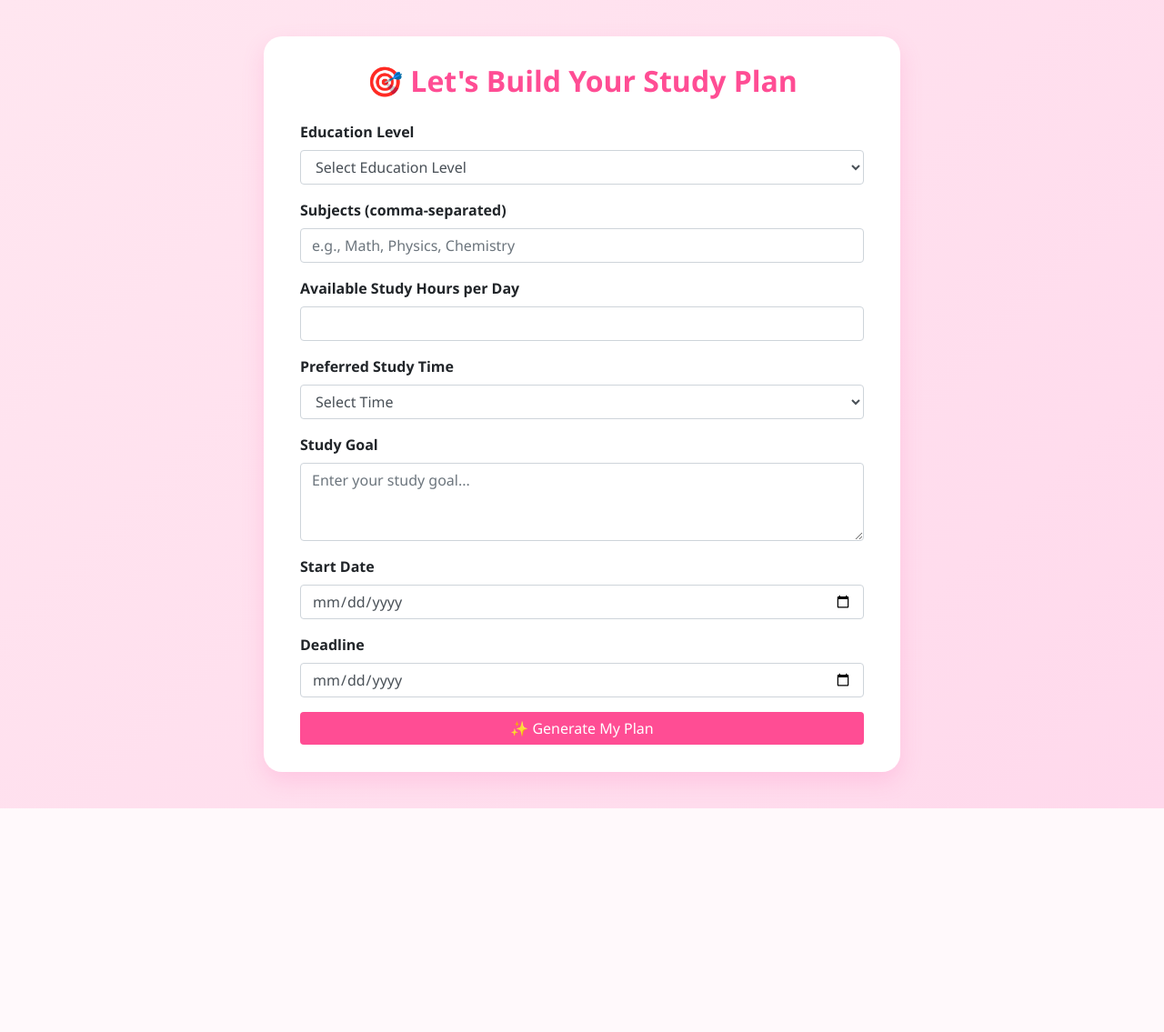
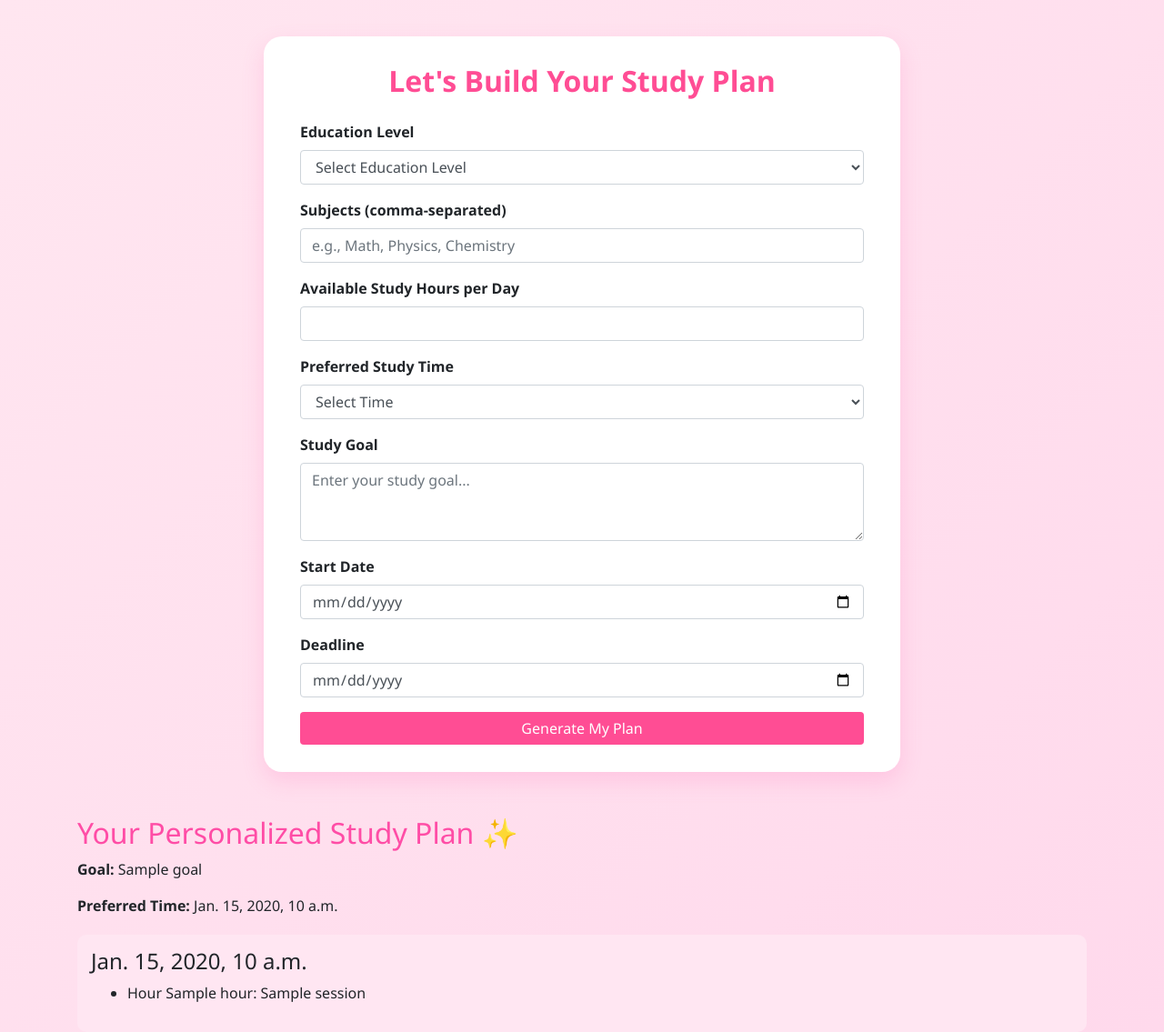
Before and after one commit to abhishripathak/Study-Schedule-app, a Django app: template accounts/templates/accounts/dashboard.html in a window 1280 px wide. Shown: the whole page at 91% size. Before the commit the page ends 889 px from the top, so only its background shows below. Run offline with Django 5.2, Linux system fonts and the light colour scheme; the template is opened without the code that fills it: most values are stand-ins (such as "Sample title", 1, 10 or a date in 2020); some libraries are stand-ins or nearby versions.

Commit message:
Fixed dashboard view error and added GET handling

```diff
--- a/accounts/templates/accounts/dashboard.html
+++ b/accounts/templates/accounts/dashboard.html
@@ -42,8 +42,9 @@
     </style>
 </head>
 <body>
+
     <div class="dashboard-container">
-        <h2 class="text-center">🎯 Let's Build Your Study Plan</h2>
+        <h2 class="text-center">Let's Build Your Study Plan</h2>
 
         {% if messages %}
             {% for message in messages %}
@@ -100,9 +101,33 @@
                 <input type="date" class="form-control" id="deadline" name="deadline" required>
             </div>
 
-            <button type="submit" class="btn btn-pink btn-block">✨ Generate My Plan</button>
+            <button type="submit" class="btn btn-pink btn-block">Generate My Plan</button>
         </form>
     </div>
+
+    {% if study_plan %}
+        <div class="container mt-5">
+            <h2 style="color: #ff4da6;">Your Personalized Study Plan ✨</h2>
+
+            {% if goal %}
+                <p><strong>Goal:</strong> {{ goal }}</p>
+            {% endif %}
+            {% if preferred_time %}
+                <p><strong>Preferred Time:</strong> {{ preferred_time }}</p>
+            {% endif %}
+
+            {% for day in study_plan %}
+                <div class="day-plan" style="margin-top: 20px; padding: 15px; background: #ffe6f2; border-radius: 10px;">
+                    <h4>{{ day.date }}</h4>
+                    <ul>
+                        {% for session in day.sessions %}
+                            <li>Hour {{ session.hour }}: {{ session.subject }}</li>
+                        {% endfor %}
+                    </ul>
+                </div>
+            {% endfor %}
+        </div>
+    {% endif %}
 
     <script>
         setTimeout(function () {
--- a/accounts/templates/accounts/get_started.html
+++ b/accounts/templates/accounts/get_started.html
@@ -10,7 +10,7 @@
       margin: 0;
       padding: 0;
       font-family: 'Poppins', sans-serif;
-      background: #ffe6f0;
+      background: ffe6f0;
       display: flex;
       justify-content: center;
       align-items: center;
@@ -18,7 +18,7 @@
     }
 
     .form-container {
-      background: white;
+      background:white;
       padding: 40px;
       border-radius: 20px;
       box-shadow: 0 10px 25px rgba(0, 0, 0, 0.1);
@@ -129,7 +129,7 @@
         <textarea name="goal" rows="3" placeholder="e.g. Prepare for entrance exam, score 90%+ in finals..."></textarea>
       </div>
 
-      <button class="btn" type="submit">Create My Plan 🎯</button>
+      <button class="btn" type="submit">Create My Plan </button>
     </form>
   </div>
 </body>
--- a/accounts/templates/accounts/signup.html
+++ b/accounts/templates/accounts/signup.html
@@ -44,7 +44,7 @@
 </head>
 <body>
     <div class="signup-container">
-        <h2 class="text-center mb-4">🎀 Create Your Account</h2>
+        <h2 class="text-center mb-4"> Create Your Account</h2>
 
         {% if messages %}
             {% for message in messages %}
--- a/accounts/urls.py
+++ b/accounts/urls.py
@@ -3,7 +3,7 @@ from . import views
 
 urlpatterns = [
     path('', views.home, name='home'),
-    path('login/', views.user_login, name='login'),
-    path('signup/', views.signup_view, name='signup'),
-    path('dashboard/', views.dashboard_view, name='dashboard'),
+        path('login/', views.user_login, name='login'),
+    path('signup/', views.signup, name='signup'),
+    path('dashboard/', views.dashboard, name='dashboard'),
 ]
--- a/study_planner/urls.py
+++ b/study_planner/urls.py
@@ -3,5 +3,5 @@ from django.urls import path, include
 
 urlpatterns = [
     path('admin/', admin.site.urls),
-    path('', include('accounts.urls')),  # this line connects it
+    path('', include('accounts.urls')),
 ]
```
Also changed, not shown: accounts/views.py (+55 -23 lines).
